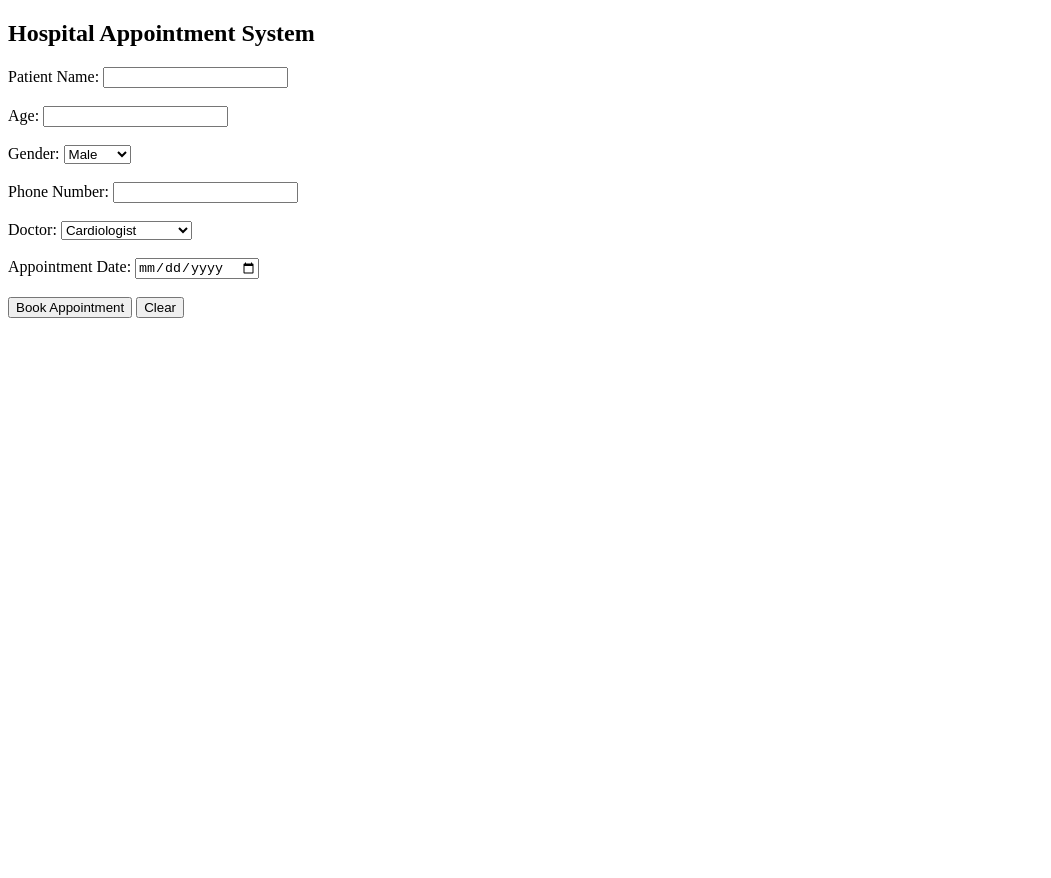
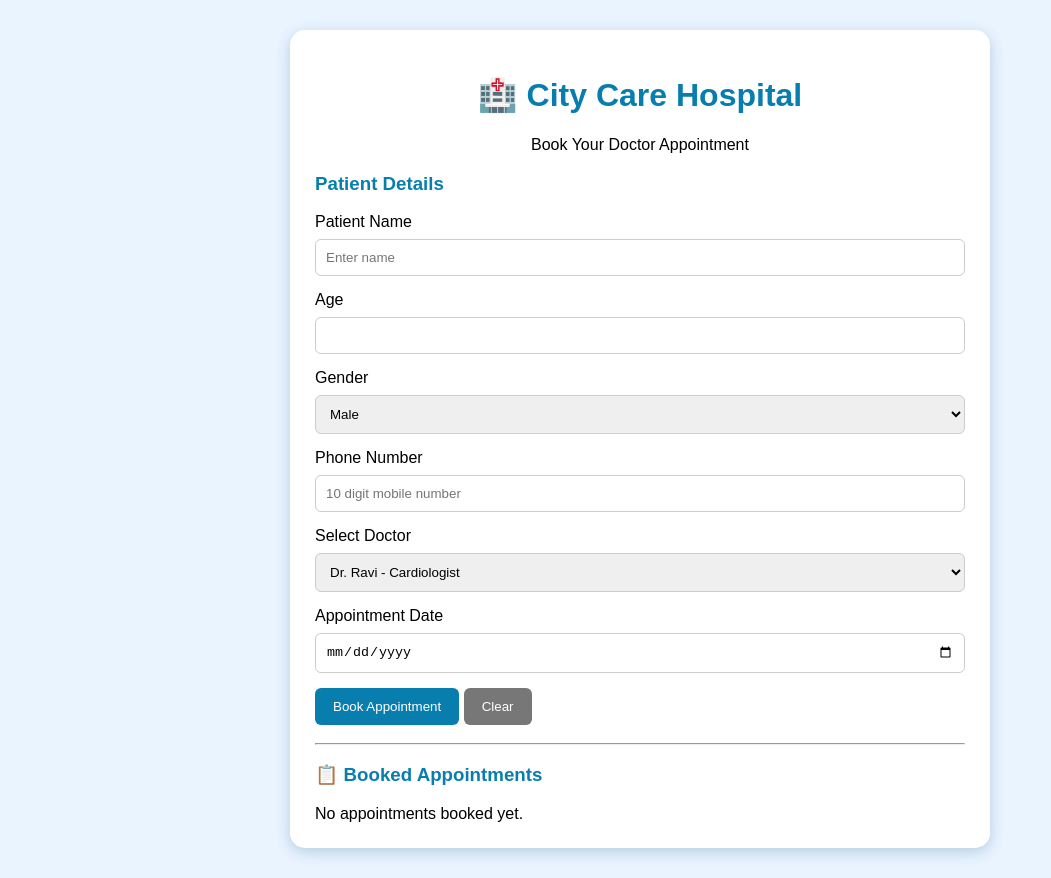
Before and after one commit to sirisingu12/HA, a plain HTML site: page index.html in a window 1280 px wide. Shown: the whole page, without its empty margins (0-1051 px from the left). Before the commit the page ends 800 px from the top, so only its background shows below. Drawn offline with Linux system fonts and the light colour scheme.

Commit message:
Added styling and appointment management

```diff
--- a/index.html
+++ b/index.html
@@ -1,42 +1,204 @@
+
 
 <!DOCTYPE html>
 <html>
 <head>
     <title>Hospital Appointment System</title>
+    <style>
+        body {
+            font-family: Arial;
+            background: #eaf4ff;
+            margin: 0;
+            padding: 30px;
+        }
+
+        .container {
+            background: white;
+            max-width: 650px;
+            margin: auto;
+            padding: 25px;
+            border-radius: 15px;
+            box-shadow: 0 4px 15px #b5cde0;
+        }
+
+        h1 {
+            text-align: center;
+            color: #087eae;
+        }
+
+        h3 {
+            color: #087eae;
+        }
+
+        input, select {
+            width: 100%;
+            padding: 10px;
+            margin: 8px 0 15px;
+            border: 1px solid #ccc;
+            border-radius: 6px;
+            box-sizing: border-box;
+        }
+
+        button {
+            background: #087eae;
+            color: white;
+            padding: 11px 18px;
+            border: none;
+            border-radius: 6px;
+            cursor: pointer;
+        }
+
+        button:hover {
+            background: #045477;
+        }
+
+        .appointment {
+            background: #e1f5fe;
+            padding: 12px;
+            margin: 10px 0;
+            border-radius: 8px;
+        }
+
+        .cancel {
+            background: #e74c3c;
+            margin-top: 8px;
+        }
+
+        #message {
+            color: green;
+            text-align: center;
+        }
+    </style>
 </head>
+
 <body>
-    <h2>Hospital Appointment System</h2>
 
-    <form>
-        Patient Name:
-        <input type="text" required><br><br>
+<div class="container">
 
-        Age:
-        <input type="number" required><br><br>
+    <h1>🏥 City Care Hospital</h1>
+    <p style="text-align:center">Book Your Doctor Appointment</p>
 
-        Gender:
-        <select>
+    <h3>Patient Details</h3>
+
+    <form id="appointmentForm">
+
+        <label>Patient Name</label>
+        <input type="text" id="name" placeholder="Enter name" required>
+
+        <label>Age</label>
+        <input type="number" id="age" min="1" max="120" required>
+
+        <label>Gender</label>
+        <select id="gender">
             <option>Male</option>
             <option>Female</option>
             <option>Other</option>
-        </select><br><br>
+        </select>
 
-        Phone Number:
-        <input type="tel" required><br><br>
+        <label>Phone Number</label>
+        <input type="tel" id="phone" pattern="[0-9]{10}"
+               placeholder="10 digit mobile number" required>
 
-        Doctor:
-        <select>
-            <option>Cardiologist</option>
-            <option>Dentist</option>
-            <option>General Physician</option>
-            <option>Dermatologist</option>
-        </select><br><br>
+        <label>Select Doctor</label>
+        <select id="doctor">
+            <option>Dr. Ravi - Cardiologist</option>
+            <option>Dr. Priya - Dermatologist</option>
+            <option>Dr. Kumar - Dentist</option>
+            <option>Dr. Anjali - General Physician</option>
+        </select>
 
-        Appointment Date:
-        <input type="date" required><br><br>
+        <label>Appointment Date</label>
+        <input type="date" id="date" required>
 
-        <input type="submit" value="Book Appointment">
-        <input type="reset" value="Clear">
+        <button type="submit">Book Appointment</button>
+        <button type="reset" style="background:#777">Clear</button>
+
     </form>
+
+    <h3 id="message"></h3>
+
+    <hr>
+
+    <h3>📋 Booked Appointments</h3>
+    <div id="appointments"></div>
+
+</div>
+
+<script>
+
+    let bookings = JSON.parse(localStorage.getItem("bookings")) || [];
+
+    document.getElementById("date").min =
+        new Date().toISOString().split("T")[0];
+
+    function displayBookings() {
+        let output = document.getElementById("appointments");
+        output.innerHTML = "";
+
+        if (bookings.length === 0) {
+            output.innerHTML = "No appointments booked yet.";
+            return;
+        }
+
+        bookings.forEach((b, index) => {
+            output.innerHTML += `
+                <div class="appointment">
+                    <b>${b.name}</b><br>
+                    Age: ${b.age}<br>
+                    Gender: ${b.gender}<br>
+                    Phone: ${b.phone}<br>
+                    Doctor: ${b.doctor}<br>
+                    Date: ${b.date}<br>
+                    <button class="cancel" onclick="cancelBooking(${index})">
+                        Cancel Appointment
+                    </button>
+                </div>
+            `;
+        });
+    }
+
+    document.getElementById("appointmentForm")
+    .addEventListener("submit", function(event) {
+
+        event.preventDefault();
+
+        let booking = {
+            name: document.getElementById("name").value,
+            age: document.getElementById("age").value,
+            gender: document.getElementById("gender").value,
+            phone: document.getElementById("phone").value,
+            doctor: document.getElementById("doctor").value,
+            date: document.getElementById("date").value
+        };
+
+        bookings.push(booking);
+
+        localStorage.setItem("bookings", JSON.stringify(bookings));
+
+        document.getElementById("message").innerText =
+            "Appointment booked successfully! 🎉";
+
+        this.reset();
+
+        displayBookings();
+    });
+
+    function cancelBooking(index) {
+        if (confirm("Are you sure you want to cancel?")) {
+            bookings.splice(index, 1);
+
+            localStorage.setItem("bookings", JSON.stringify(bookings));
+
+            document.getElementById("message").innerText =
+                "Appointment cancelled successfully.";
+
+            displayBookings();
+        }
+    }
+
+    displayBookings();
+
+</script>
+
 </body>
 </html>
```
